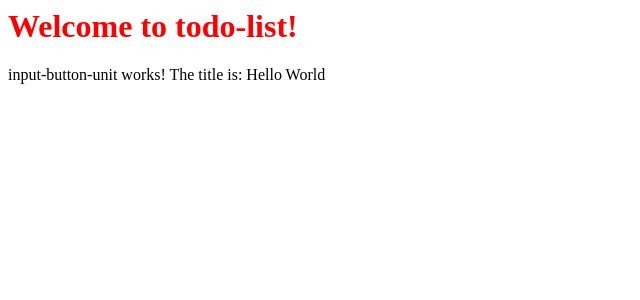
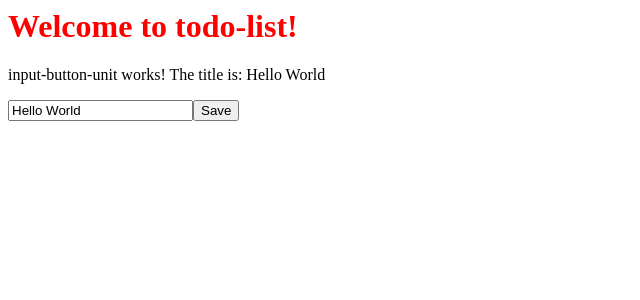
Before and after one commit to nehal076/to-do-list-by-nehal, an Angular app: page / in a window 1280 px wide. Shown: the top 300 px of the page, without its empty margins (0-640 px from the left). Built offline with nearby package versions, Linux system fonts and the light colour scheme.

Commit message:
1 file modified

```diff
--- a/src/app/input-button-unit/input-button-unit.component.html
+++ b/src/app/input-button-unit/input-button-unit.component.html
@@ -1,4 +1,7 @@
  <p>
-    input-button-unit works!
-    The title is: {{ title }}
-  </p>
+  input-button-unit works!
+  The title is: {{ title }}
+</p>
+
+<input [value]="title">
+<button>Save</button>
```
